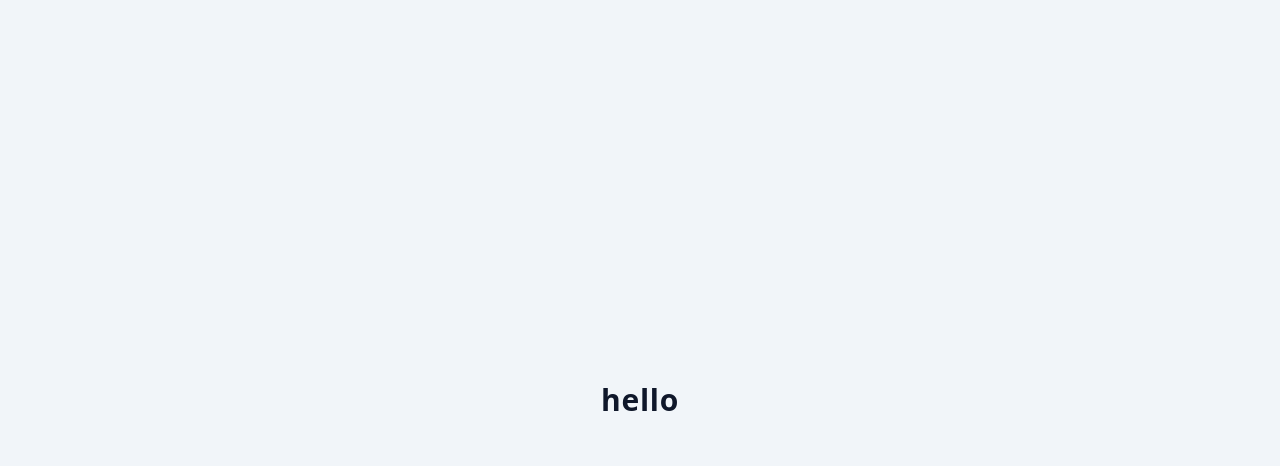
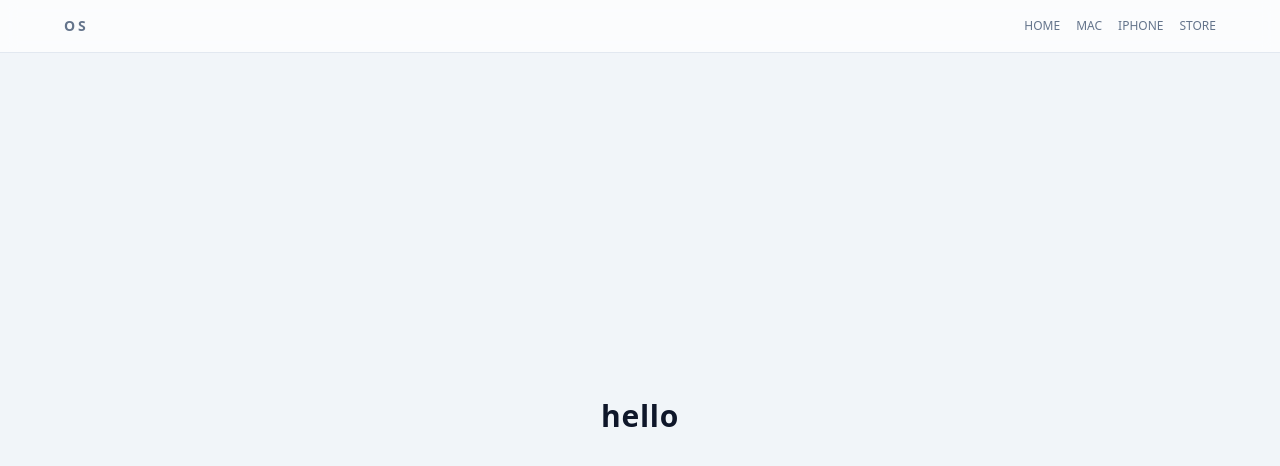
Before and after one commit to Dharmiksarvaiya24/apple-os-webpage-replica, a React app in the folder Frontend/: page / in a window 1280 px wide. Shown: the top 466 px of the page. Built offline with nearby package versions, Linux system fonts and the light colour scheme; the HTML template or start-up script is replaced by a standard one.

Commit message:
Add nav component

```diff
--- a/Frontend/src/App.jsx
+++ b/Frontend/src/App.jsx
@@ -1,7 +1,12 @@
+import Nav from './components/Nav.jsx'
+
 export default function App() {
   return (
-    <main className="min-h-screen flex items-center justify-center bg-slate-100 text-slate-900">
-      <span className="text-3xl font-semibold tracking-wide">hello</span>
-    </main>
+    <div className="min-h-screen bg-slate-100 text-slate-900">
+      <Nav />
+      <main className="flex min-h-[calc(100vh-74px)] items-center justify-center">
+        <span className="text-3xl font-semibold tracking-wide">hello</span>
+      </main>
+    </div>
   )
 }
--- /dev/null
+++ b/Frontend/src/components/Nav.jsx
@@ -0,0 +1,15 @@
+export default function Nav() {
+  return (
+    <nav className="w-full border-b border-slate-200 bg-white/70 px-6 py-4 backdrop-blur">
+      <div className="mx-auto flex max-w-6xl items-center justify-between">
+        <span className="text-sm font-semibold tracking-[0.2em] text-slate-500">OS</span>
+        <div className="flex items-center gap-4 text-xs font-medium uppercase text-slate-500">
+          <span>Home</span>
+          <span>Mac</span>
+          <span>iPhone</span>
+          <span>Store</span>
+        </div>
+      </div>
+    </nav>
+  )
+}
```
